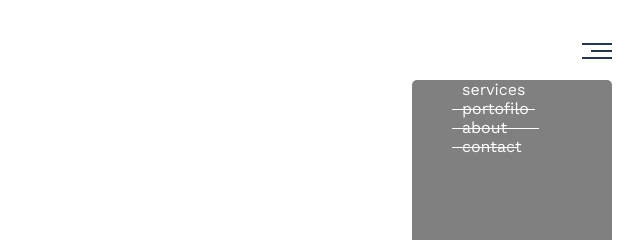
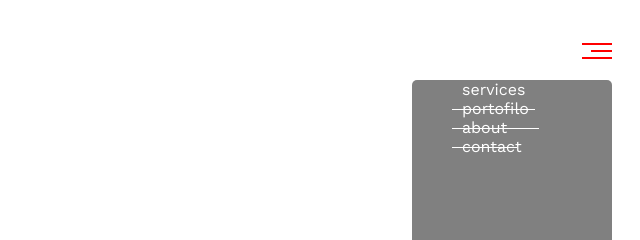
Before and after one commit to Ibrahimatef975/layout-1, a plain HTML site: page index.html in a window 1280 px wide. Shown: the top 240 px of the page, 640-1280 px from the left. Drawn offline with nearby package versions, Linux system fonts and the light colour scheme.

Commit message:
Update style.css

```diff
--- a/css/style.css
+++ b/css/style.css
@@ -35,7 +35,7 @@
   justify-content: flex-end;
 }
 .header .links .icon span {
-  background-color: #283747;
+  background-color: red;
   margin-bottom: 5px;
   height: 2px;
 }
```
